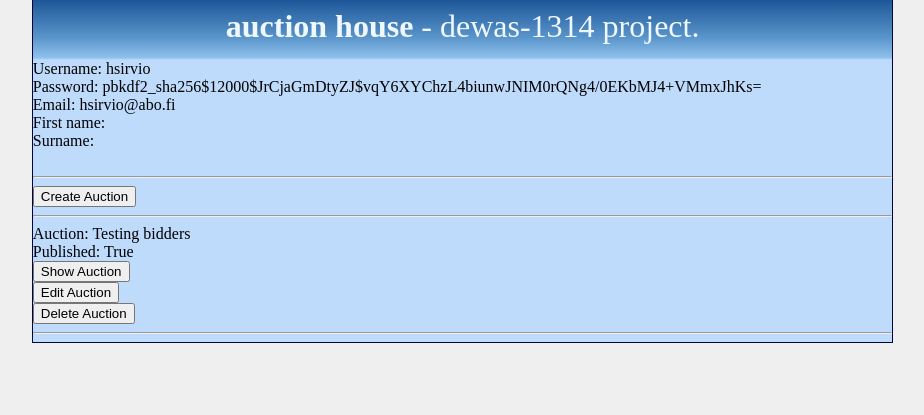
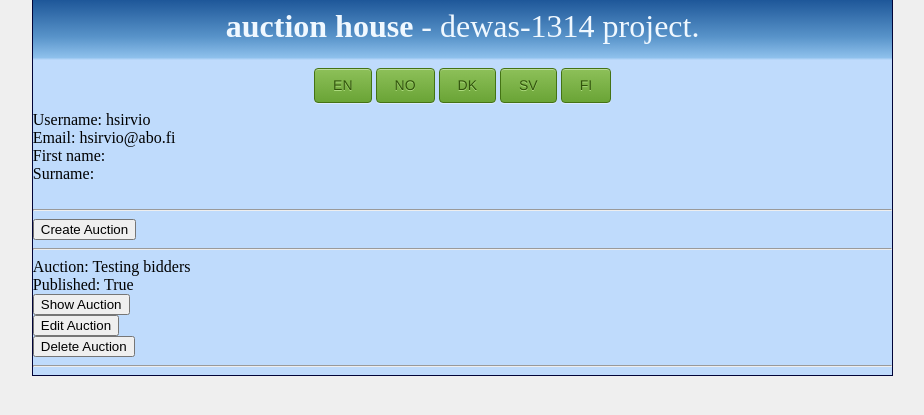
Before and after one commit to stigendresen/auction-house, a Django app: page /userprofile in a window 1280 px wide. Shown: the part 14-429 px from the top of the page, without its empty margins (179-1103 px from the left). Run offline with Django 3.2, Linux system fonts and the light colour scheme; a user stored in the database is signed in; data comes from the database, SQL or seed files in the repository; both versions use the stored data as it was after the commit; parts of the project's set-up code (start-up, migrations or seed data) failed here and were passed over.

Commit message:
Changed templates for i18n translation. Added translations for norwegian and danish language.

```diff
--- a/templates/user_profile.html
+++ b/templates/user_profile.html
@@ -7,8 +7,14 @@
 
 <article>
 	<div>
+			<div class="submit-container">
+				<input class="submit-button" type="submit" name="language" value="EN">
+				<input class="submit-button" type="submit" name="language" value="NO">
+				<input class="submit-button" type="submit" name="language" value="DK">
+				<input class="submit-button" type="submit" name="language" value="SV">
+				<input class="submit-button" type="submit" name="language" value="FI">
+			</div>
 		Username: {{ user.username }}<br>
-		Password: {{ user.password }}<br>
 		Email: {{ user.email }}<br>
 		First name: {{ user.first_name }}<br>
 		Surname: {{ user.last_name }}<br>
```
Also changed, not shown: db.sqlite3.
